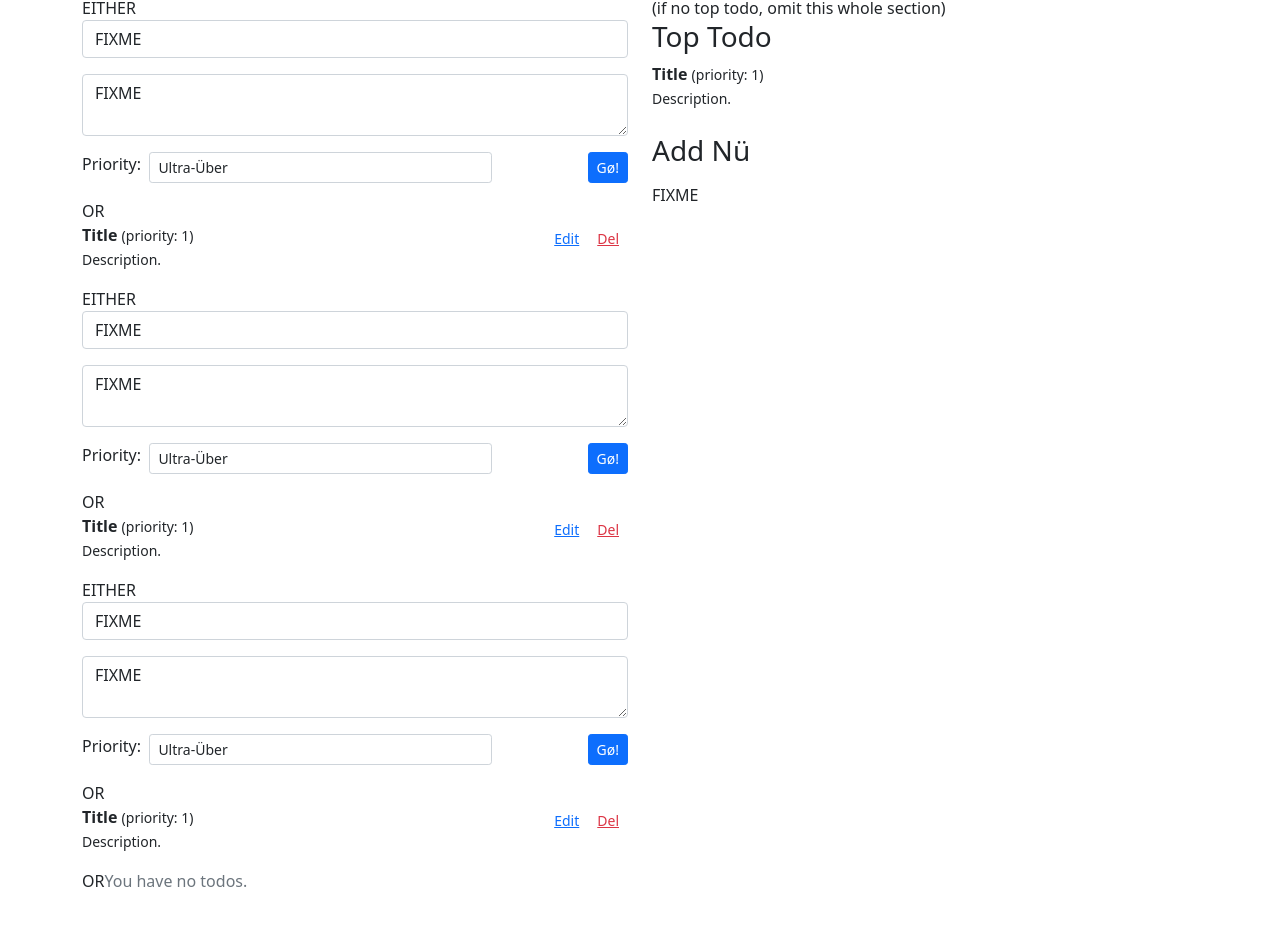
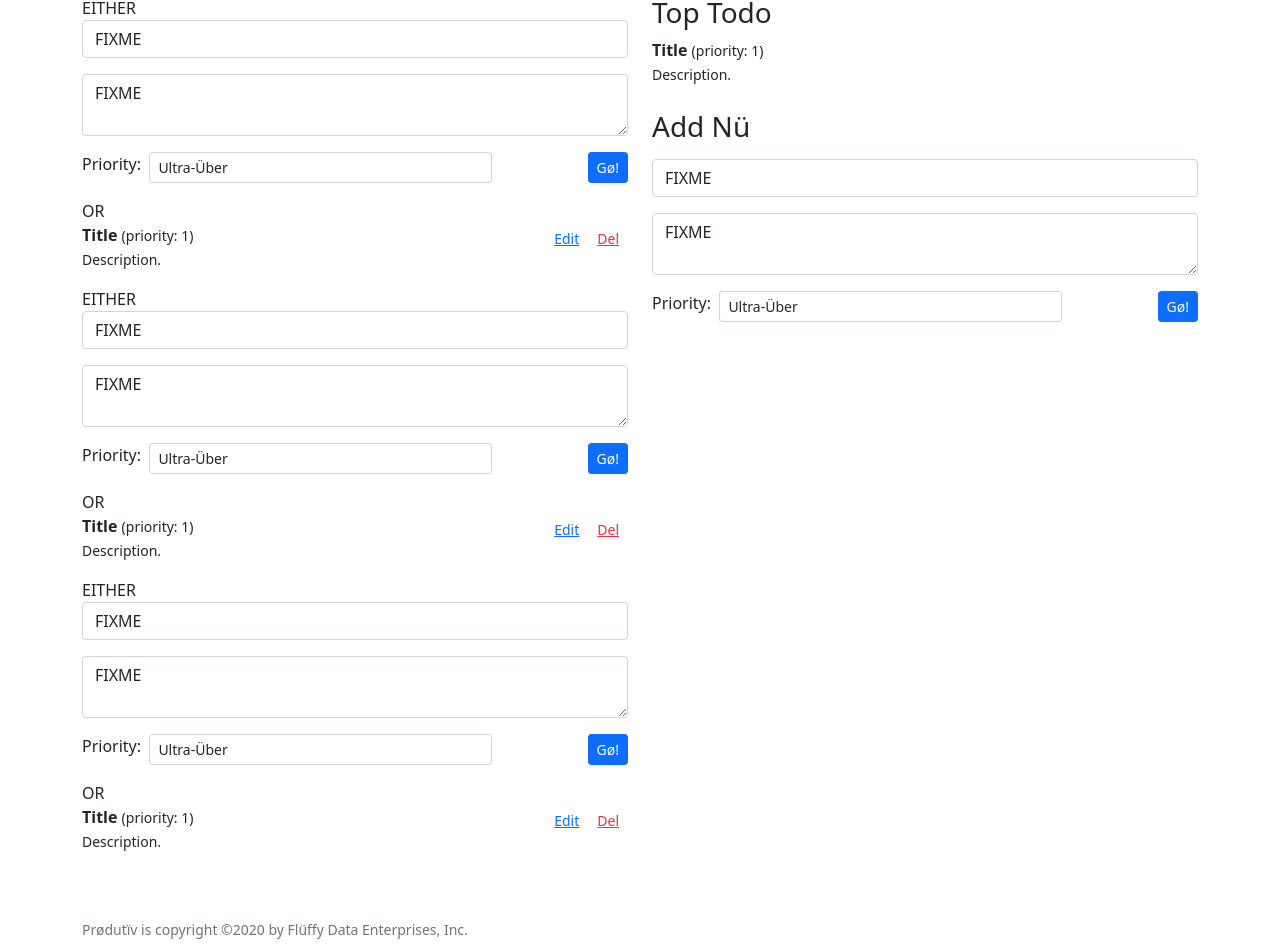
Before and after one commit to briannatran1/react-forms-design-productiv, a React (Create React App) app in the folder productiv/: page / in a window 1280 px wide. Shown: the part 158-1104 px from the top of the page. Built offline with nearby package versions, Linux system fonts and the light colour scheme; the HTML template or start-up script is replaced by a standard one.

Commit message:
Add state, crud functions, change render statement

```diff
--- a/productiv/src/TodoApp.js
+++ b/productiv/src/TodoApp.js
@@ -3,6 +3,7 @@ import { v4 as uuid } from "uuid";
 
 import TopTodo from "./TopTodo";
 import EditableTodoList from "./EditableTodoList";
+import TodoForm from "./TodoForm";
 
 /** App for managing a todo list.
  *
@@ -15,18 +16,26 @@ import EditableTodoList from "./EditableTodoList";
  * App -> TodoApp -> { TodoForm, EditableTodoList }
  */
 
-function TodoApp() {
+function TodoApp(initialTodos = []) {
+  const [todos, setTodos] = useState([initialTodos]);
 
   /** add a new todo to list */
   function create(newTodo) {
+    let todo = { ...newTodo, id: uuid() };
+    setTodos(todos => [...todos, todo]);
   }
 
   /** update a todo with updatedTodo */
+  //FIXME: 95% confident this works
   function update(updatedTodo) {
+    setTodos(todos => todos.map(
+      t => t.id !== updatedTodo.id ? t : updatedTodo)
+    );
   }
 
   /** delete a todo by id */
   function remove(id) {
+    setTodos(todos => todos.filter(t => t.id !== id))
   }
 
   return (
@@ -34,20 +43,25 @@ function TodoApp() {
       <div className="row">
 
         <div className="col-md-6">
-            <EditableTodoList /> OR
-            <span className="text-muted">You have no todos.</span>
+          {todos.length !== 0
+          ? <EditableTodoList
+              todos={todos}
+              update={update}
+              remove={remove}/>
+          : <span className="text-muted">You have no todos.</span>}
         </div>
 
         <div className="col-md-6">
-            (if no top todo, omit this whole section)
+          {/* if no top todo, omit this whole section */}
+          {todos.length !== 0 &&
           <section className="mb-4">
             <h3>Top Todo</h3>
-              <TopTodo />
-            </section>
+            <TopTodo todos={todos}/>
+          </section>}
 
           <section>
             <h3 className="mb-3">Add Nü</h3>
-              FIXME
+            <TodoForm handleSave={create}/>
           </section>
         </div>
 
```
Lines whose indentation alone changed are shown as unchanged.
